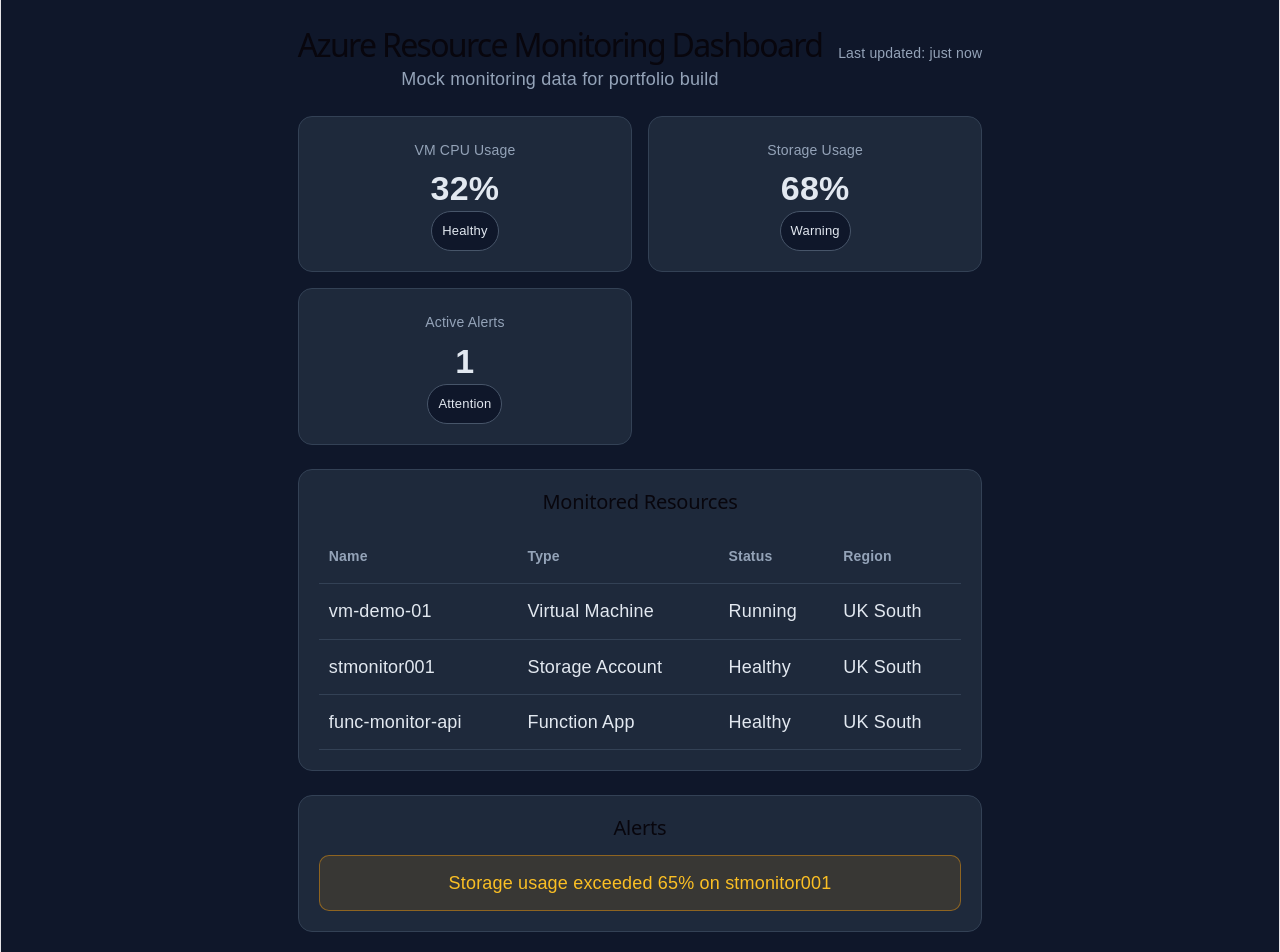
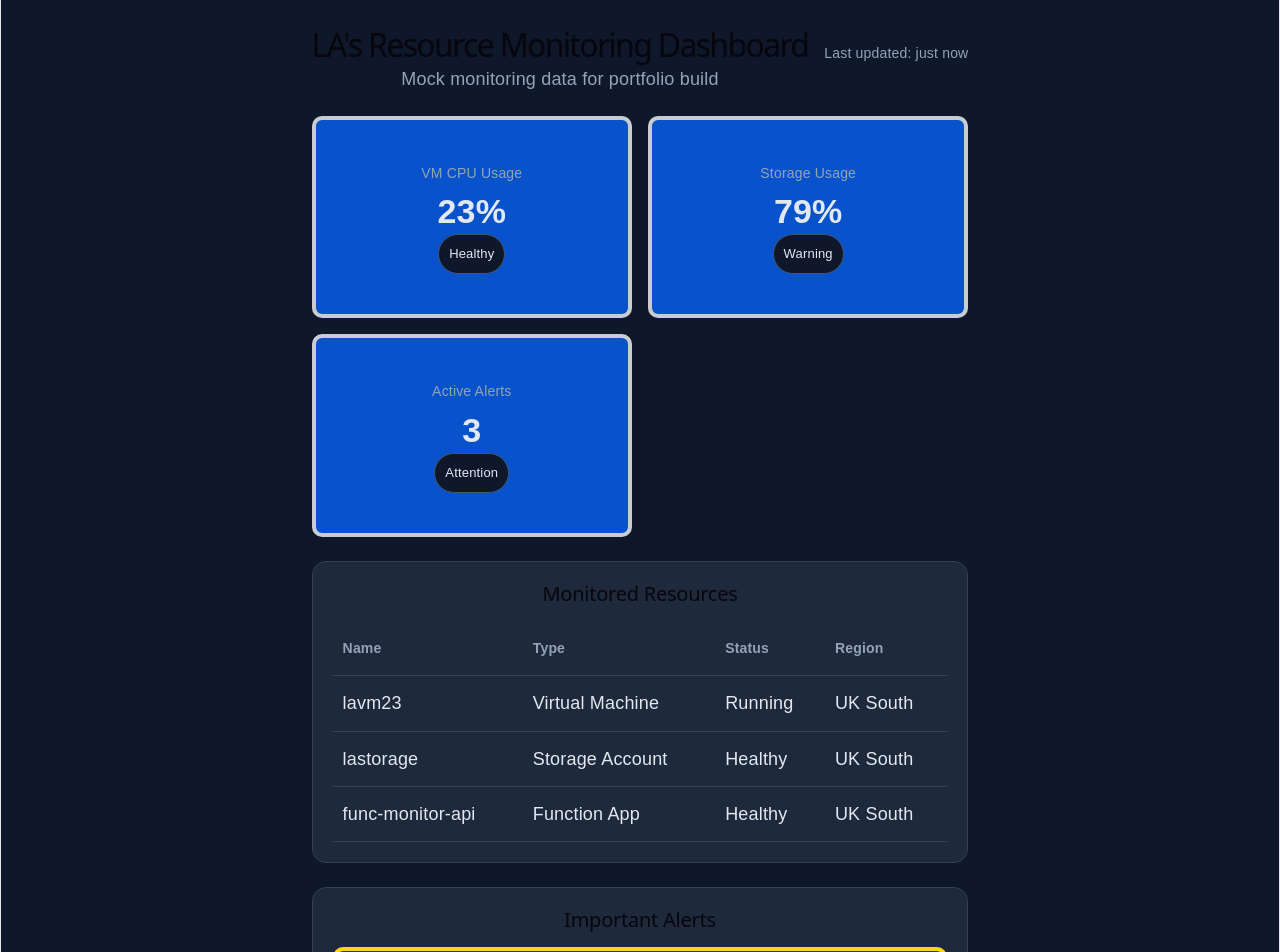
Before and after one commit to latech23/azure-resource-monitor-dashboard, a React app in the folder frontend/: page / in a window 1280 px wide. Shown: the top 952 px of the page. Built offline with nearby package versions, Linux system fonts and the light colour scheme; the HTML template or start-up script is replaced by a standard one.

Commit message:
Update dashboard UI and styling

```diff
--- a/frontend/package.json
+++ b/frontend/package.json
@@ -11,7 +11,8 @@
   },
   "dependencies": {
     "react": "^19.2.4",
-    "react-dom": "^19.2.4"
+    "react-dom": "^19.2.4",
+    "react-icons": "^5.6.0"
   },
   "devDependencies": {
     "@eslint/js": "^9.39.4",
--- a/frontend/src/App.css
+++ b/frontend/src/App.css
@@ -51,10 +51,10 @@
 }
 
 .card {
-  background: #1e293b;
-  border: 1px solid #334155;
-  border-radius: 14px;
-  padding: 20px;
+  background: #0853cb;
+  border: 4px solid #c9cdd2;
+  border-radius: 10px;
+  padding: 40px;
 }
 
 .card-label {
@@ -124,6 +124,6 @@
 
 .alert.warning {
   background: rgba(245, 158, 11, 0.12);
-  border: 1px solid rgba(245, 158, 11, 0.45);
-  color: #fbbf24;
+  border: 4px solid rgb(250, 216, 25);
+  color: #fb2424;
 }
--- a/frontend/src/App.jsx
+++ b/frontend/src/App.jsx
@@ -2,14 +2,14 @@
 
 function App() {
   const metrics = [
-    { title: 'VM CPU Usage', value: '32%', status: 'Healthy' },
-    { title: 'Storage Usage', value: '68%', status: 'Warning' },
-    { title: 'Active Alerts', value: '1', status: 'Attention' },
+    { title: 'VM CPU Usage', value: '23%', status: 'Healthy' },
+    { title: 'Storage Usage', value: '79%', status: 'Warning' },
+    { title: 'Active Alerts', value: '3', status: 'Attention' },
   ]
 
   const resources = [
-    { name: 'vm-demo-01', type: 'Virtual Machine', status: 'Running', region: 'UK South' },
-    { name: 'stmonitor001', type: 'Storage Account', status: 'Healthy', region: 'UK South' },
+    { name: 'lavm23', type: 'Virtual Machine', status: 'Running', region: 'UK South' },
+    { name: 'lastorage', type: 'Storage Account', status: 'Healthy', region: 'UK South' },
     { name: 'func-monitor-api', type: 'Function App', status: 'Healthy', region: 'UK South' },
   ]
 
@@ -17,7 +17,7 @@
     <div className="app-shell">
       <header className="topbar">
         <div>
-          <h1>Azure Resource Monitoring Dashboard</h1>
+          <h1>LA's Resource Monitoring Dashboard</h1>
           <p className="subtitle">Mock monitoring data for portfolio build</p>
         </div>
         <div className="last-updated">Last updated: just now</div>
@@ -62,10 +62,10 @@
 
       <section className="panel alerts-panel">
         <div className="panel-header">
-          <h2>Alerts</h2>
+          <h2>Important Alerts</h2>
         </div>
         <div className="alert warning">
-          Storage usage exceeded 65% on stmonitor001
+          Storage usage exceeded 78% on lastorage
         </div>
       </section>
     </div>
```
Also changed, not shown: 1 other file (tests, documents, lock files or other folders).
